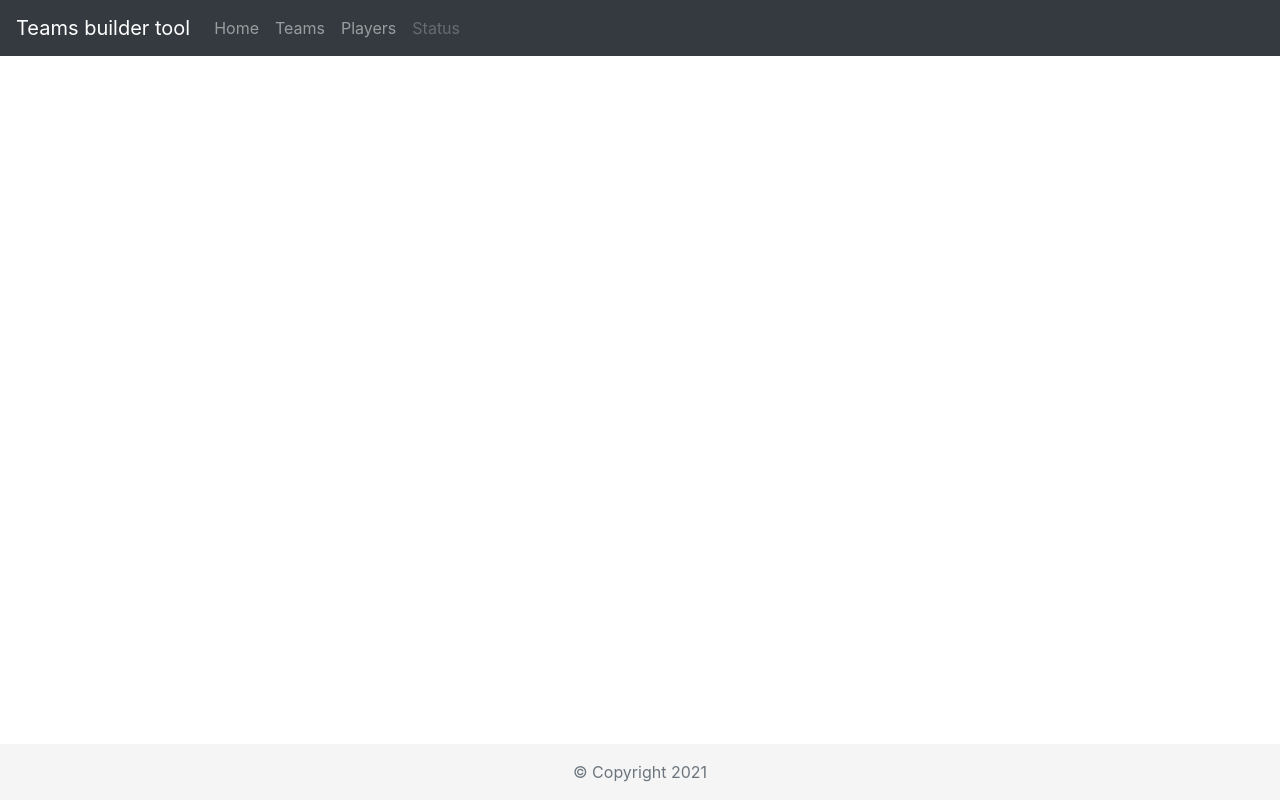
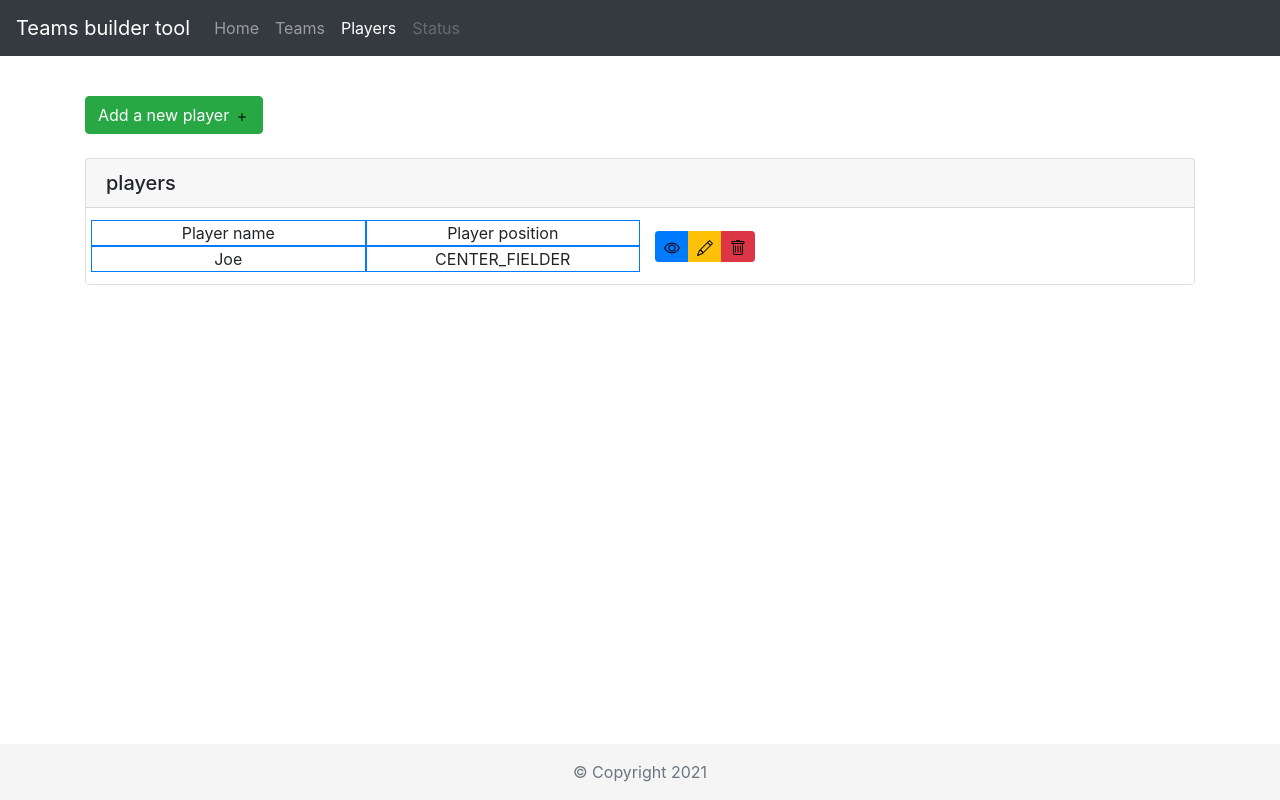
Before and after one commit to salsama59/team-builder-tool, an Angular app: page /#/players in a window 1280 px wide. Before the commit this address led to /#/. Built offline with nearby package versions, Linux system fonts and the light colour scheme.

Commit message:
Players component implementation
Added the component.
Implemented the player list mecanism.
Added the player creation button.
Added the player element three buttons.
Added the new routes.
Updated the home section by adding the players feature.
Documented the classes.

```diff
--- a/src/app/app-routing.module.ts
+++ b/src/app/app-routing.module.ts
@@ -1,6 +1,7 @@
 import { NgModule } from '@angular/core';
 import { RouterModule, Routes } from '@angular/router';
 import { HomeComponent } from './home/home.component';
+import { PlayersComponent } from './players/players.component';
 import { TeamComponent } from './teams/team/team.component';
 import { TeamsComponent } from './teams/teams.component';
 
@@ -18,6 +19,11 @@ const appRoutes: Routes = [
     path: 'teams'
     , component: TeamsComponent
     , children: [{ path: ':teamId', component: TeamComponent }]
+  },
+  {
+    path: 'players'
+    , component: PlayersComponent
+    //, children: [{ path: ':palyerId', component: TeamComponent }]
   }
 ];
 
--- a/src/app/app.module.ts
+++ b/src/app/app.module.ts
@@ -10,6 +10,7 @@ import { AppRoutingModule } from './app-routing.module';
 import { HomeComponent } from './home/home.component';
 import { FooterComponent } from './footer/footer.component';
 import { PlayersService } from './services/players.service';
+import { PlayersComponent } from './players/players.component';
 
 /**
  * This class represent the application module
@@ -21,7 +22,8 @@ import { PlayersService } from './services/players.service';
     TeamsComponent,
     TeamComponent,
     HomeComponent,
-    FooterComponent
+    FooterComponent,
+    PlayersComponent
   ],
   imports: [
     BrowserModule,
--- a/src/app/enums/player-field-position.enum.ts
+++ b/src/app/enums/player-field-position.enum.ts
@@ -2,15 +2,15 @@
  * Player field position enum
  */
 export enum PlayerFieldPositionEnum {
-    BATTER,
-    PITCHER,
-    RUNNER,
-    CATCHER,
-    FIRST_BASEMAN,
-    SECOND_BASEMAN,
-    THIRD_BASEMAN,
-    SHORT_STOP,
-    LEFT_FIELDER,
-    CENTER_FIELDER,
-    RIGHT_FIELDER
+    BATTER = 'BATTER',
+    PITCHER = 'PITCHER',
+    RUNNER = 'RUNNER',
+    CATCHER = 'CATCHER',
+    FIRST_BASEMAN = 'FIRST_BASEMAN',
+    SECOND_BASEMAN = 'SECOND_BASEMAN',
+    THIRD_BASEMAN = 'THIRD_BASEMAN',
+    SHORT_STOP = 'SHORT_STOP',
+    LEFT_FIELDER = 'LEFT_FIELDER',
+    CENTER_FIELDER = 'CENTER_FIELDER',
+    RIGHT_FIELDER = 'RIGHT_FIELDER'
 }
--- a/src/app/header/header.component.html
+++ b/src/app/header/header.component.html
@@ -16,7 +16,8 @@
                         [routerLinkActiveOptions]="{exact: true}">Teams</a>
                 </li>
                 <li class="nav-item">
-                    <a id="players-tab-link" class="nav-link" href="#">Players</a>
+                    <a id="players-tab-link" class="nav-link" routerLink="players" routerLinkActive="active"
+                        [routerLinkActiveOptions]="{exact: true}">Players</a>
                 </li>
                 <li class="nav-item">
                     <a id="status-tab-link" class="nav-link disabled" href="#" tabindex="-1"
--- a/src/app/home/home.component.html
+++ b/src/app/home/home.component.html
@@ -5,6 +5,14 @@
     <div class="card-body">
         <h6 class="card-title">Feature description</h6>
         <p class="card-text">Create, Modify or Delete a team.</p>
-        <a routerLink="teams" class="btn btn-primary">Go to the teams section</a>
+        <a routerLink="teams" class="btn btn-success">Go to the teams section</a>
     </div>
 </div>
+<div id="player-feature-element" class="card">
+    <h5 class="card-header">Players Feature</h5>
+    <div class="card-body">
+        <h6 class="card-title">Feature description</h6>
+        <p class="card-text">Create, Modify or Delete a player.</p>
+        <a routerLink="players" class="btn btn-success">Go to the players section</a>
+    </div>
+</div>
--- /dev/null
+++ b/src/app/players/players.component.html
@@ -0,0 +1,77 @@
+<div>
+    <a id="new-player-buton-id" href="#" class="btn btn-success">
+        Add a new player
+        <img src="assets/images/plus.svg" class="img-fluid icon-medium" alt="plus.svg">
+    </a>
+</div>
+<br>
+<div class="row">
+    <div class="col">
+        <div class="card">
+            <div class="row">
+                <div class="col">
+                    <h5 id="players-list-header" class="card-header">players</h5>
+                </div>
+            </div>
+            <div class="row">
+                <div class="col">
+                    <ul id="player-list" *ngIf="players?.length; else noPlayerPresent"
+                        class="list-group list-group-flush">
+                        <li class="list-group-item" *ngFor="let player of players">
+
+                            <div class="row align-items-center">
+                                <div class="col">
+                                    <div class="row align-items-center">
+                                        <div class="col text-center fw-bold border border-primary">
+                                            Player name
+                                        </div>
+                                        <div class="col text-center fw-bold border border-primary">
+                                            Player position
+                                        </div>
+                                    </div>
+                                    <div class="row align-items-center">
+                                        <div class="col border border-primary">
+                                            <div id="{{'player-name-element-' + player.playerId}}" class="text-center">
+                                                {{ player.playerName }}
+                                            </div>
+                                        </div>
+                                        <div class="col border border-primary">
+                                            <div id="{{'player-field-position-element-' + player.playerId}}"
+                                                class="text-center">
+                                                {{ player.playerFieldPosition }}
+                                            </div>
+                                        </div>
+                                    </div>
+                                </div>
+                                <div class="col">
+                                    <div class="btn-group btn-group-sm" role="group" aria-label="player operations">
+                                        <button id="{{'view-player-button-id-' + player.playerId}}" type="button"
+                                            class="btn btn-primary" (click)="onViewplayerElement(player.playerId)">
+                                            <img src="assets/images/eye.svg" class="img-fluid" alt="eye.svg">
+                                        </button>
+                                        <button id="{{'edit-player-button-id-' + player.playerId}}" type="button"
+                                            class="btn btn-warning">
+                                            <img src="assets/images/pencil.svg" class="img-fluid" alt="pencil.svg">
+                                        </button>
+                                        <button id="{{'delete-player-button-id-' + player.playerId}}" type="button"
+                                            class="btn btn-danger">
+                                            <img src="assets/images/trash.svg" class="img-fluid" alt="trash.svg">
+                                        </button>
+                                    </div>
+                                </div>
+                            </div>
+                        </li>
+                    </ul>
+                    <ng-template #noPlayerPresent>
+                        <div class="card-body">
+                            <p class="card-text">No players created yet!</p>
+                        </div>
+                    </ng-template>
+                </div>
+            </div>
+        </div>
+    </div>
+    <!-- <div class="col">
+        <router-outlet></router-outlet>
+    </div> -->
+</div>
--- /dev/null
+++ b/src/app/players/players.component.ts
@@ -0,0 +1,45 @@
+import { Component, OnInit } from '@angular/core';
+import { Player } from '../models/player.model';
+import { PlayersService } from '../services/players.service';
+
+/**
+ * This class represent the players component.
+ * @implements OnInit
+ */
+@Component({
+  selector: 'app-players',
+  templateUrl: './players.component.html',
+  styleUrls: ['./players.component.css']
+})
+export class PlayersComponent implements OnInit {
+
+  /**
+   * The player list that will be displayed.
+   * @type {Array<Player> | null}
+   * @public
+   */
+  public players: Array<Player> | null = null;
+
+  /**
+   * Creates an instance of players component.
+   * @constructor
+   * @param playersService the players service injected
+   */
+  constructor(private playersService: PlayersService) { }
+
+  /**
+   * Initialize the player list.
+   */
+  ngOnInit(): void {
+    this.players = this.playersService.getPlayers();
+  }
+
+  /**
+   * Display the team element given an id by routing the user to the PlayerComponent view
+   * @param playerId the player id.
+   */
+  onViewplayerElement(playerId: number): void {
+    console.log(playerId);
+  }
+
+}
```
Also changed, not shown: src/app/players/players.component.css (added).
